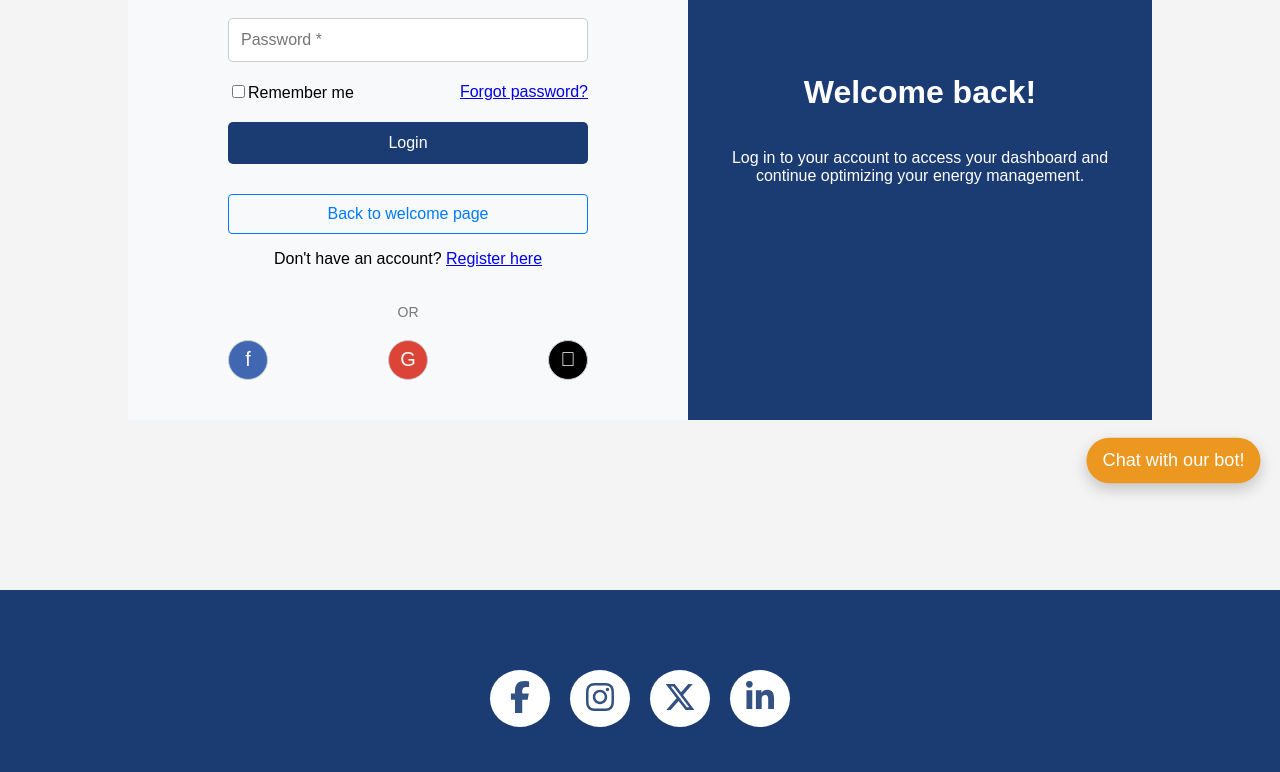
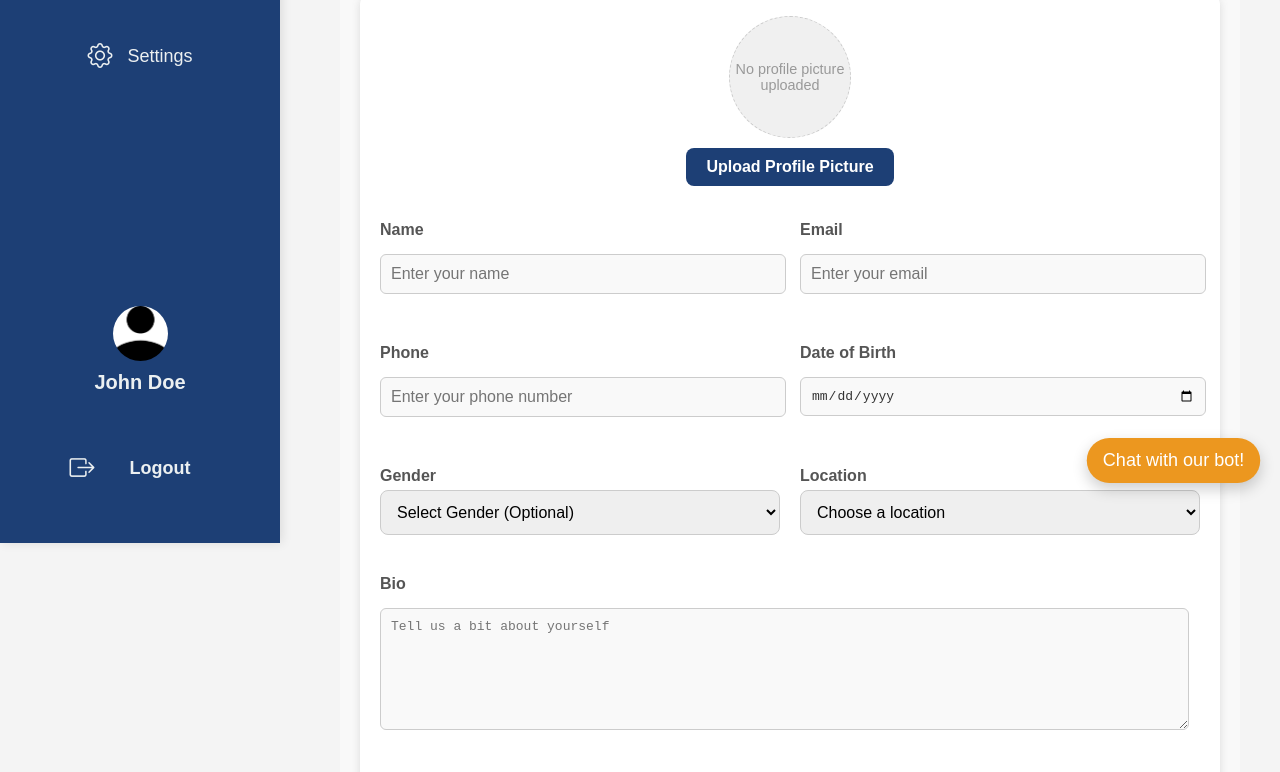
Before and after one commit to isravx0/AfstudeerProject, a React (Create React App) app in the folder project/my-app/: page /user-account/personal-info in a window 1280 px wide. Before the commit this address led to /login. Shown: the part 297-1069 px from the top of the page. Built offline with nearby package versions, Linux system fonts and the light colour scheme.

Commit message:
fixed bug: update data works

```diff
--- a/project/my-app/src/App.js
+++ b/project/my-app/src/App.js
@@ -45,8 +45,8 @@ function App() {
             <Route path="/feedback" element={<FeedbackForm />} />
             <Route path="/battery_dashboard" element={<BatteryDashboard />} />
 
-            {/* User Account Section (Protected) */}
-            <Route path="/user-account" element={<PrivateRoute><UserAccountLayout /></PrivateRoute>}>
+            {/* User Account Section (Nested Routes) */}
+            <Route path="/user-account" element={<UserAccountLayout />}>
               <Route path="personal-info" element={<PersonalInfoPage />} />
               <Route path="data-sharing" element={<DataSharingPage />} />
               <Route path="dashboard" element={<DashboardPage />} />
@@ -62,7 +62,6 @@ function App() {
                 </PrivateRoute>
               }
             />
-
           </Routes>
 
           <FloatingChatButton />
--- a/project/my-app/src/components/AuthContext.js
+++ b/project/my-app/src/components/AuthContext.js
@@ -42,29 +42,6 @@ export const AuthProvider = ({ children }) => {
     setUserData(null); // Reset user data
   };
 
-  // Function to update user profile
-  const updateProfile = async (updatedData) => {
-    const token = localStorage.getItem('authToken') || sessionStorage.getItem('authToken');
-    try {
-      const response = await axios.put(
-        'http://localhost:3001/api/update-profile',
-        updatedData,
-        {
-          headers: {
-            Authorization: `Bearer ${token}`,
-            'Content-Type': 'application/json',
-          },
-        }
-      );
-      console.log("Profile updated:", response.data); // Log response data to check if it's updated
-      setUserData(response.data.user); // Update user data after successful update
-    } catch (error) {
-      console.error('Error updating profile:', error);
-      setError('Error updating profile.');
-    }
-  };
-
-
   useEffect(() => {
     const checkLoginStatus = isLoggedIn();
     setLoggedIn(checkLoginStatus);
@@ -74,7 +51,7 @@ export const AuthProvider = ({ children }) => {
   }, []);
 
   return (
-    <AuthContext.Provider value={{ loggedIn, userData, error, setUserData, login, logout, updateProfile}}>
+    <AuthContext.Provider value={{ loggedIn, userData, error, setUserData, login, logout }}>
       {children}
     </AuthContext.Provider>
   );
--- a/project/my-app/src/components/user_account/PersonalInfoPage.js
+++ b/project/my-app/src/components/user_account/PersonalInfoPage.js
@@ -25,9 +25,11 @@ const PersonalInfoPage = () => {
   useEffect(() => {
     // Fetch user profile data when the component mounts if the token is available
     if (token) {
+      const authToken = localStorage.getItem("authToken");
+
       axios
         .get("/api/user-info", {
-          headers: { Authorization: `Bearer ${token}` },
+          headers: { Authorization: `Bearer ${authToken}` },
         })
         .then((response) => {
           setUserData(response.data.user); // Set the fetched data in context
@@ -54,12 +56,16 @@ const PersonalInfoPage = () => {
       if (file.size <= 5 * 1024 * 1024) {
         const formData = new FormData();
         formData.append("profilePicture", file);
-        axios.post("http://localhost:3000/upload-profile-picture", formData, {
-          headers: {
-              Authorization: `Bearer ${token}`, // Removed 'Token' prefix
+        setLoading(true);
+
+        axios
+          .post("http://localhost:3000/upload-profile-picture", formData, {
+            headers: {
+              Authorization: `Bearer ${localStorage.getItem("authToken")}`,
               "Content-Type": "multipart/form-data",
-          },
-      }).then((response) => {
+            },
+          })
+          .then((response) => {
             console.log("File uploaded:", response.data);
             Swal.fire({
               icon: "success",
@@ -76,7 +82,8 @@ const PersonalInfoPage = () => {
               title: "Upload Failed",
               text: "There was an error uploading your profile picture. Please try again.",
             });
-          });
+          })
+          .finally(() => setLoading(false));
       } else {
         Swal.fire({
           icon: "error",
@@ -134,12 +141,14 @@ const PersonalInfoPage = () => {
     setLoading(true);
 
     try {
+      const authToken = localStorage.getItem("authToken");
+
       const response = await axios.put(
-        "http://localhost:3001/update-profile",  // Ensure this matches your backend URL
+        "http://localhost:3000/update-profile", // Ensure this matches your backend URL
         userData,
         {
           headers: {
-            Authorization: `Bearer ${token}`,
+            Authorization: `Bearer ${authToken}`,
             "Content-Type": "application/json",
           },
         }
@@ -161,21 +170,28 @@ const PersonalInfoPage = () => {
           text: "Your session has expired. Please log in again.",
           confirmButtonText: "Log In",
         }).then(() => {
-          window.location.href = "/login";  // Redirect to login page
+          localStorage.removeItem("authToken"); // Clear token
+          window.location.href = "/login"; // Redirect to login page
         });
       } else {
+        const status = error.response?.status || "Unknown";
+        const message = error.response?.data?.message || "An unexpected error occurred.";
+        const details = error.response?.data || {};
+
+        console.error("Error status:", status);
+        console.error("Error message:", message);
+        console.error("Error details:", details);
+
         Swal.fire({
           icon: "error",
-          title: "Update Failed",
-          text: "There was an error updating your profile. Please try again.",
+          title: `Error ${status}`,
+          text: message,
         });
       }
     } finally {
       setLoading(false);
     }
   };
-
-
 
   return (
     <div className="personal-info-page">
@@ -299,8 +315,8 @@ const PersonalInfoPage = () => {
               name="bio"
               value={userData?.bio || ""}
               onChange={handleInputChange}
-              placeholder="Tell us about yourself"
-            ></textarea>
+              placeholder="Tell us a bit about yourself"
+            />
           </div>
 
           <button type="submit" className="btn-save" disabled={loading}>
```
